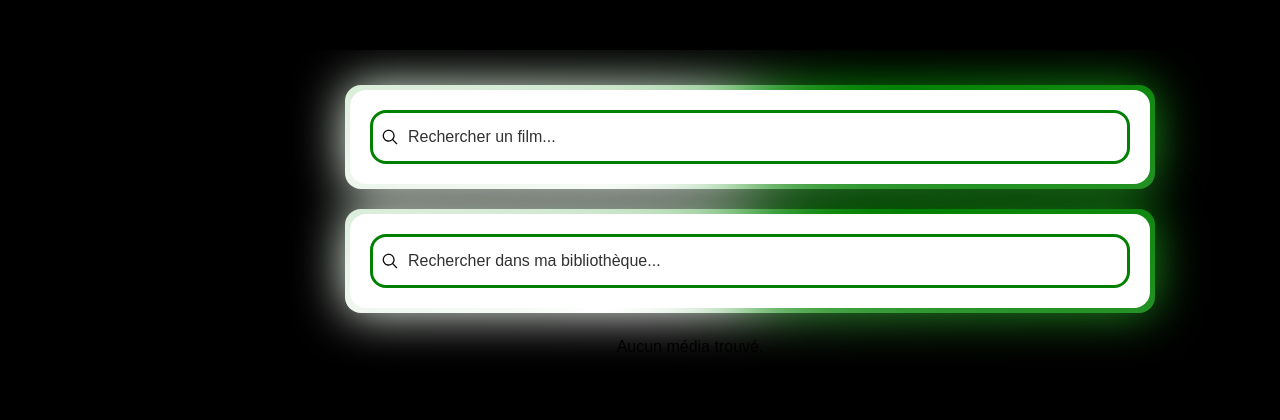
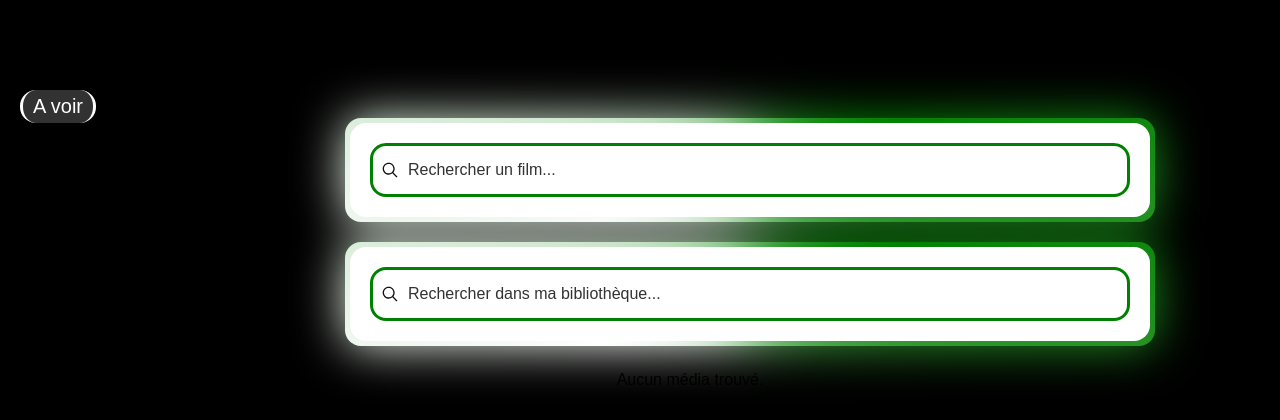
Before and after one commit to Syra1/anime-library, a FastAPI app: page /film/ in a window 1280 px wide; the page is wider, and only the part inside the window is pictured. Shown: the part 110-530 px from the top of that part. Run offline with FastAPI, Linux system fonts and the light colour scheme; data that the repository does not hold is empty.

Commit message:
bouton a voir

```diff
--- a/app/film/routes.py
+++ b/app/film/routes.py
@@ -7,7 +7,7 @@ from app.film.api import (
     rechercher_films,
     recuperer_film,
 )
-
+from app.common.media import rechercher_a_voir
 from app.film.database import (
     lister_films,
     ajouter_film,
@@ -19,10 +19,20 @@ router = APIRouter()
 
 @router.get("/", response_class=HTMLResponse)
 async def index(request: Request):
+    a_voir = rechercher_a_voir()
+
+    noms_a_voir = [
+        film["title"]
+        for collection in a_voir["films"]
+        for film in collection["films"]
+    ]
+
     return templates.TemplateResponse(
         request=request,
         name="film/index.html",
-        context={}
+        context={
+            "a_voir": noms_a_voir
+        }
     )
 
 @router.get("/api")
--- a/static/css/media.css
+++ b/static/css/media.css
@@ -305,3 +305,46 @@
     font-size: 0.9rem;
     text-shadow: 2px 2px 6px var(--couleur_fond);
 }
+
+.watch-container {
+    position: relative;
+    width: fit-content;
+}
+
+.watch-list {
+    display: none;
+    color: var(--couleur_barre);
+    position: absolute;
+    top: 100%;
+    left: 0;
+
+    margin-top: 10px;
+    z-index: 100;
+}
+
+.watch-list.visible {
+    display: block;
+}
+
+.watch-button {
+    border: none;
+    font-size: 20px;
+    color: var(--couleur_barre);
+    background-color: var(--couleur_fond_barre);
+    padding: 5px 10px;
+    border-radius: 16px;
+    border-left: 3px solid var(--couleur_barre);
+    border-right: 3px solid var(--couleur_barre);
+    cursor: pointer;
+
+}
+
+.watch-button:hover {
+    border: none;
+    color: var(--couleur_media);
+    background-color: var(--couleur_fond_barre);
+    padding: 5px 10px;
+    border-radius: 16px;
+    border-left: 3px solid var(--couleur_media);
+    border-right: 3px solid var(--couleur_media);
+}
--- a/static/js/media.js
+++ b/static/js/media.js
@@ -188,3 +188,21 @@ function handleDocumentClick(event, mediaSearch, searchResults, librarySearch, d
         }
     }
 }
+
+
+const watchButtons = document.querySelectorAll(".watch-button");
+
+watchButtons.forEach((button) => {
+    button.addEventListener("click", () => {
+        const mediaType = button.id.replace("watch-button-", "");
+        const watchList = document.querySelector(
+            `#watch-list-${mediaType}`
+        );
+
+        if (!watchList) {
+            return;
+        }
+
+        watchList.classList.toggle("visible");
+    });
+});
--- a/templates/anime/index.html
+++ b/templates/anime/index.html
@@ -12,7 +12,8 @@
         "anime-search",
         "Rechercher un anime...",
         "anime-list",
-        "Chargement des animes..."
+        "Chargement des animes...",
+        a_voir
     ) }}
 
 {% endblock %}
--- a/templates/film/index.html
+++ b/templates/film/index.html
@@ -12,7 +12,8 @@
         "film-search",
         "Rechercher un film...",
         "film-list",
-        "Chargement des films..."
+        "Chargement des films...",
+        a_voir
     ) }}
 
 {% endblock %}
--- a/templates/media.html
+++ b/templates/media.html
@@ -3,7 +3,8 @@
     search_id,
     search_placeholder,
     list_id,
-    loading_text
+    loading_text,
+    a_voir
 ) %}
 
 {% block styles %}
@@ -11,6 +12,22 @@
 {% endblock %}
 
 <div class="page-{{ media_type }}-index">
+    <div class="watch-container">
+        <button type="button" id="watch-button-{{ media_type }}" class="watch-button">
+            A voir
+        </button>
+
+        {% if a_voir %}
+        <section id="watch-list-{{ media_type }}" class="watch-list">
+            {% for media in a_voir %}
+                <div class="watch-item">
+                    <strong>{{ media }}</strong>
+                </div>
+            {% endfor %}
+        </section>
+        {% endif %}
+    </div>
+
     <section class="add-media">
         <div class="search-input">
             <span class="search-icon">
--- a/templates/serie/index.html
+++ b/templates/serie/index.html
@@ -12,7 +12,8 @@
         "serie-search",
         "Rechercher une serie...",
         "serie-list",
-        "Chargement des séries..."
+        "Chargement des séries...",
+        a_voir
     ) }}
 
 {% endblock %}
```
Also changed, not shown: app/anime/routes.py (+11 -2 lines), app/serie/routes.py (+11 -2 lines).
